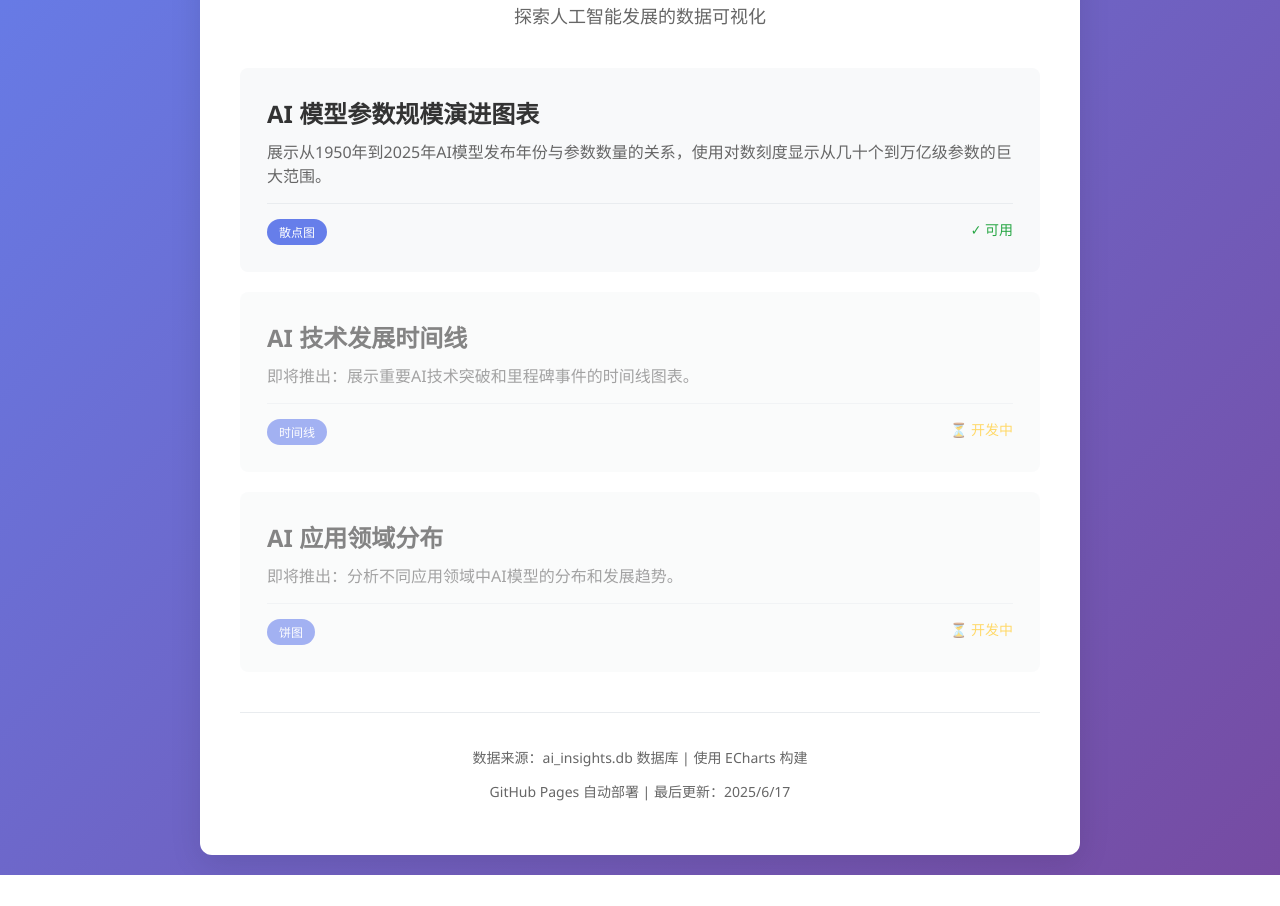
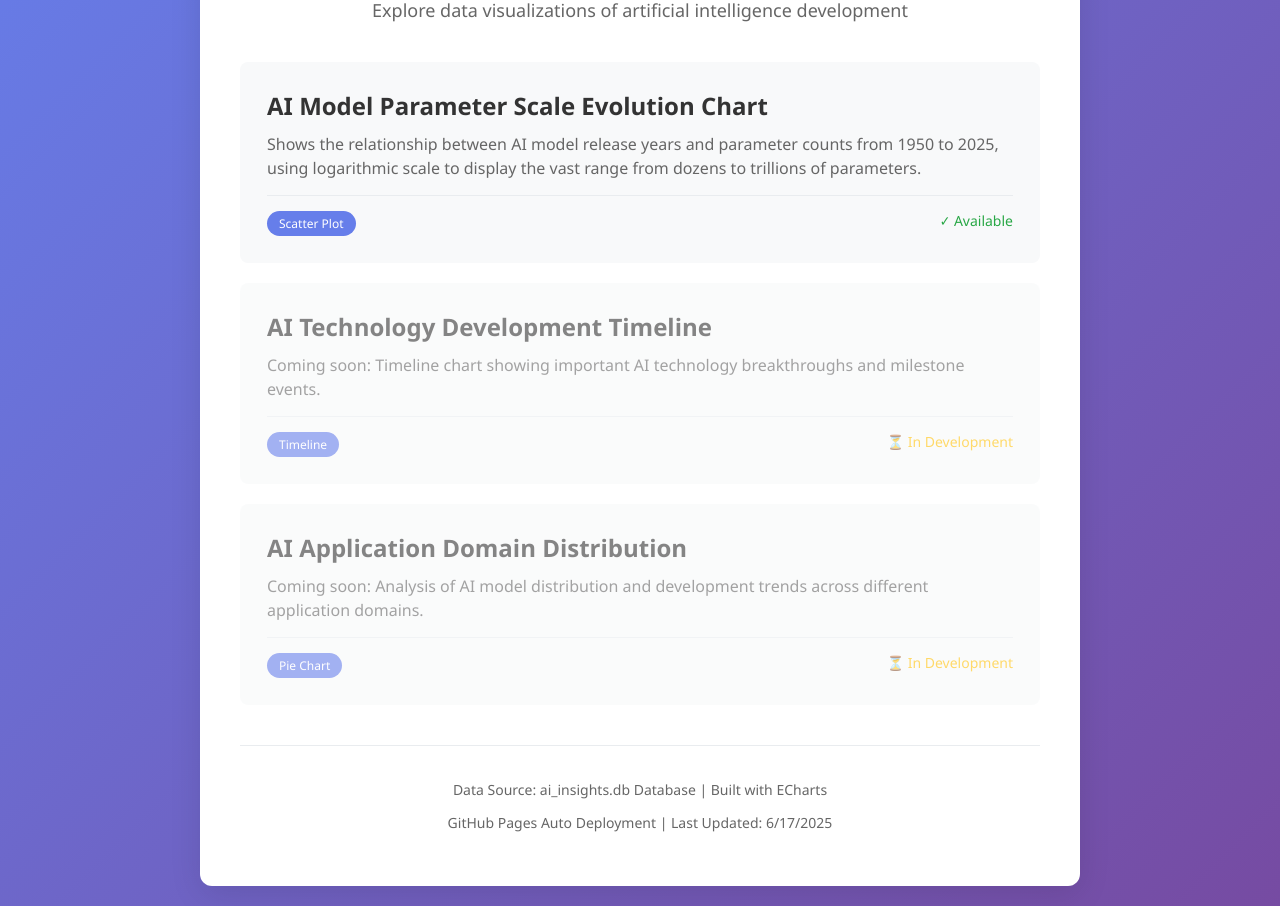
Before and after one commit to aidoge-lab/DeepSight-AI, a plain HTML site: page insights/index.html in a window 1280 px wide. Shown: the part 153-1059 px from the top of the page. Before the commit the page ends 1028 px from the top, so only its background shows below. Drawn offline with Linux system fonts and the light colour scheme.

Commit message:
refine insights/index.html

```diff
--- a/insights/index.html
+++ b/insights/index.html
@@ -1,9 +1,9 @@
 <!DOCTYPE html>
-<html lang="zh-CN">
+<html lang="en">
 <head>
     <meta charset="UTF-8">
     <meta name="viewport" content="width=device-width, initial-scale=1.0">
-    <title>AI 洞察图表</title>
+    <title>AI Insights Charts</title>
     <style>
         body {
             font-family: 'Segoe UI', Tahoma, Geneva, Verdana, sans-serif;
@@ -98,55 +98,55 @@
 <body>
     <div class="container">
         <div class="header">
-            <h1 class="title">AI 洞察图表</h1>
-            <p class="subtitle">探索人工智能发展的数据可视化</p>
+            <h1 class="title">AI Insights Charts</h1>
+            <p class="subtitle">Explore data visualizations of artificial intelligence development</p>
         </div>
 
         <div class="chart-grid">
             <a href="./model_size/" class="chart-card">
-                <div class="chart-title">AI 模型参数规模演进图表</div>
+                <div class="chart-title">AI Model Parameter Scale Evolution Chart</div>
                 <div class="chart-description">
-                    展示从1950年到2025年AI模型发布年份与参数数量的关系，使用对数刻度显示从几十个到万亿级参数的巨大范围。
+                    Shows the relationship between AI model release years and parameter counts from 1950 to 2025, using logarithmic scale to display the vast range from dozens to trillions of parameters.
                 </div>
                 <div class="chart-meta">
-                    <span class="chart-type">散点图</span>
-                    <span class="chart-status">✓ 可用</span>
+                    <span class="chart-type">Scatter Plot</span>
+                    <span class="chart-status">✓ Available</span>
                 </div>
             </a>
 
-            <!-- 可以在这里添加更多图表 -->
+            <!-- More charts can be added here -->
             <div class="chart-card" style="opacity: 0.6; cursor: not-allowed;">
-                <div class="chart-title">AI 技术发展时间线</div>
+                <div class="chart-title">AI Technology Development Timeline</div>
                 <div class="chart-description">
-                    即将推出：展示重要AI技术突破和里程碑事件的时间线图表。
+                    Coming soon: Timeline chart showing important AI technology breakthroughs and milestone events.
                 </div>
                 <div class="chart-meta">
-                    <span class="chart-type">时间线</span>
-                    <span class="chart-status" style="color: #ffc107;">⏳ 开发中</span>
+                    <span class="chart-type">Timeline</span>
+                    <span class="chart-status" style="color: #ffc107;">⏳ In Development</span>
                 </div>
             </div>
 
             <div class="chart-card" style="opacity: 0.6; cursor: not-allowed;">
-                <div class="chart-title">AI 应用领域分布</div>
+                <div class="chart-title">AI Application Domain Distribution</div>
                 <div class="chart-description">
-                    即将推出：分析不同应用领域中AI模型的分布和发展趋势。
+                    Coming soon: Analysis of AI model distribution and development trends across different application domains.
                 </div>
                 <div class="chart-meta">
-                    <span class="chart-type">饼图</span>
-                    <span class="chart-status" style="color: #ffc107;">⏳ 开发中</span>
+                    <span class="chart-type">Pie Chart</span>
+                    <span class="chart-status" style="color: #ffc107;">⏳ In Development</span>
                 </div>
             </div>
         </div>
 
         <div class="footer">
-            <p>数据来源：ai_insights.db 数据库 | 使用 ECharts 构建</p>
-            <p>GitHub Pages 自动部署 | 最后更新：<span id="lastUpdate"></span></p>
+            <p>Data Source: ai_insights.db Database | Built with ECharts</p>
+            <p>GitHub Pages Auto Deployment | Last Updated: <span id="lastUpdate"></span></p>
         </div>
     </div>
 
     <script>
-        // 显示最后更新时间
-        document.getElementById('lastUpdate').textContent = new Date().toLocaleDateString('zh-CN');
+        // Display last update time
+        document.getElementById('lastUpdate').textContent = new Date().toLocaleDateString('en-US');
     </script>
 </body>
 </html>
```
Also changed, not shown: 1 other file.
